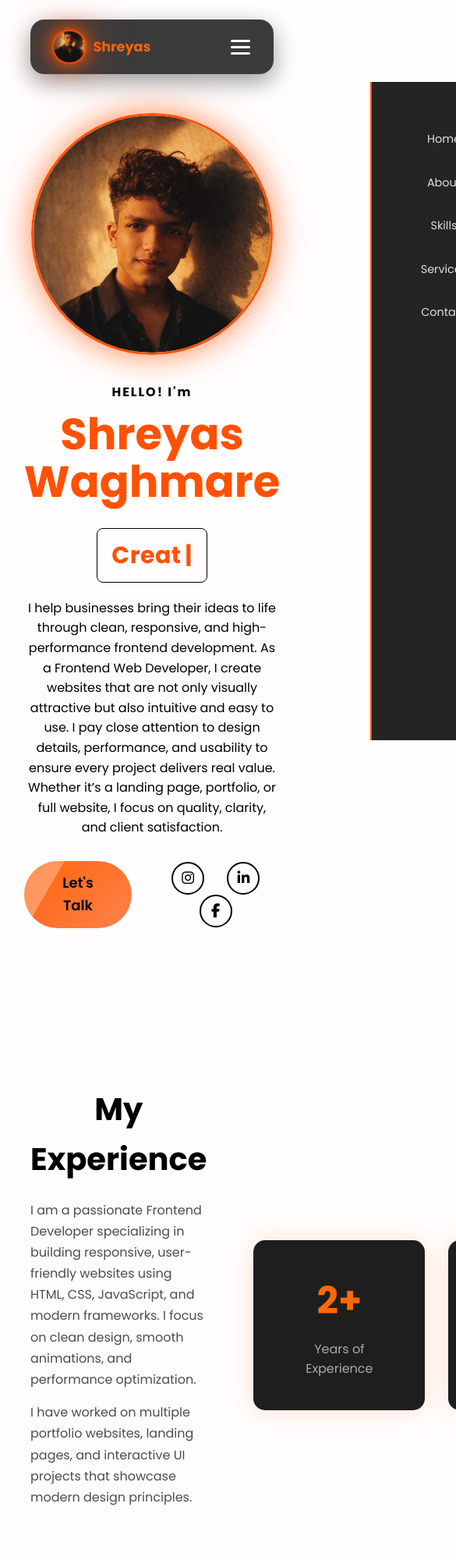
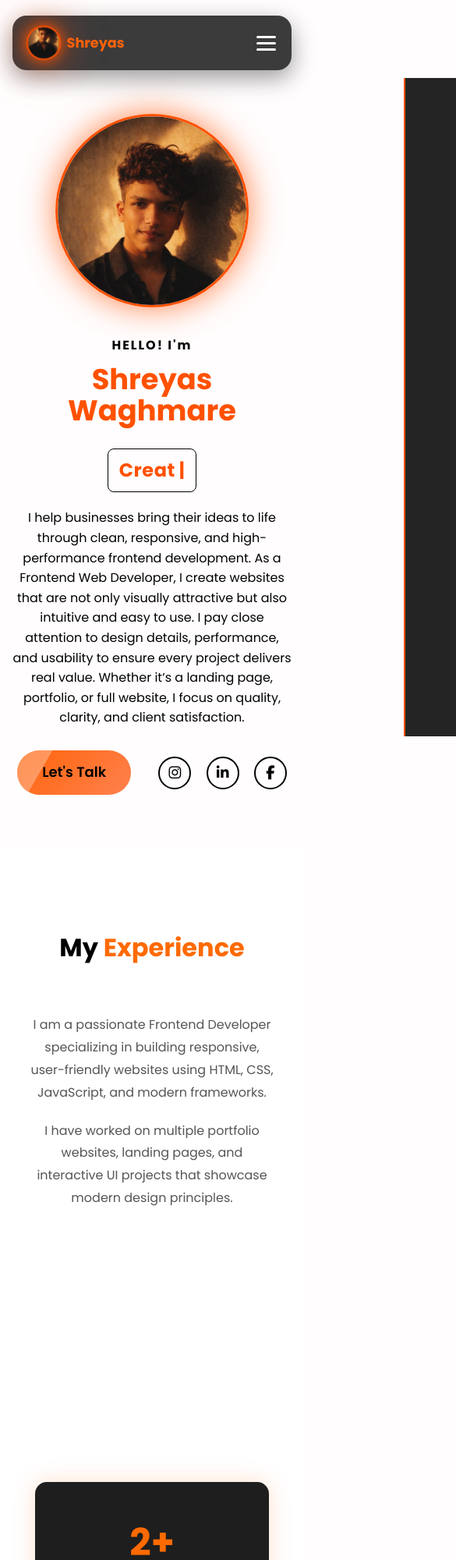
Before and after one commit to shreyaswaghmare0210/ShreyasWaghmarePortfolio, a plain HTML site: page index.html in a window 390 px wide. Shown: the top 2000 px of the page at 78% size, 585 px wide, since content can reach past the window. Drawn offline with Linux system fonts and the light colour scheme.

Commit message:
Completed

```diff
--- a/index.html
+++ b/index.html
@@ -2,17 +2,11 @@
 <html lang="en">
 <head>
     <meta charset="UTF-8" />
-    <meta name="viewport" content="width=device-width, initial-scale=1.0" />
+    <meta name="viewport" content="width=device-width, initial-scale=1.0, user-scalable=no" />
     <title>Shreyas Waghmare | Portfolio</title>
     <link href="https://fonts.googleapis.com/css2?family=Poppins:wght@300;400;600;700&display=swap" rel="stylesheet">
-    <link rel="stylesheet" href="https://cdnjs.cloudflare.com/ajax/libs/font-awesome/6.5.0/css/all.min.css">
     <link rel="stylesheet" href="style.css">
-    <link
-  rel="stylesheet"
-  href="https://cdnjs.cloudflare.com/ajax/libs/font-awesome/6.5.1/css/all.min.css"
-/>
-
-    <meta name="viewport" content="width=device-width, initial-scale=1.0, user-scalable=no">
+    <link rel="stylesheet" href="https://cdnjs.cloudflare.com/ajax/libs/font-awesome/6.5.1/css/all.min.css"/>
     <script>
   if ('scrollRestoration' in history) {
     history.scrollRestoration = 'manual';
@@ -92,12 +86,15 @@
 
 <section class="experience-section">
 
+  <!-- Heading upar center me -->
+  <h2 class="section-title">My <span>Experience</span></h2>
+
+  <div class="experience-wrapper">
+
     <div class="experience-content">
-    <h2 align="center">My Experience</h2>
       <p>
         I am a passionate Frontend Developer specializing in building responsive,
         user-friendly websites using HTML, CSS, JavaScript, and modern frameworks.
-      I focus on clean design, smooth animations, and performance optimization.
       </p>
 
       <p>
@@ -106,16 +103,18 @@
       </p>
     </div>
 
-  <div class="stats-section" id="stats">
+    <div class="stats-section">
       <div class="stat-card">
-      <h2><span class="counter" data-target="2">0</span>+</h2>
+        <h2><span class="counter" data-target="2">2</span>+</h2>
         <p>Years of Experience</p>
       </div>
 
       <div class="stat-card">
-      <h2><span class="counter" data-target="20">0</span>+</h2>
+        <h2><span class="counter" data-target="20">20</span>+</h2>
         <p>Projects Completed</p>
       </div>
+    </div>
+
   </div>
 
 </section>
@@ -369,7 +368,7 @@
 <section id="contact">
   <div class="contact-container">
     <h2>Contact Me</h2>
-    <form id="contact-form" action="#" method="POST">
+    <form id="contact-form" action="https://formspree.io/f/xojnkppz" method="POST">
 
       <div class="form-group">
         <label for="name"></label>
@@ -391,6 +390,6 @@
   </div>
 </section>
 
-    <script src="script.js"></script>
+    <script src="script.js" defer></script>
 </body>
 </html>
--- a/script.js
+++ b/script.js
@@ -140,7 +140,7 @@
 });
 
 const counters = document.querySelectorAll(".counter");
-const statsSection = document.getElementById("stats");
+const statsSection = document.querySelector(".stats-section");
 
 let started = false;
 
--- a/style.css
+++ b/style.css
@@ -7,12 +7,8 @@
 
         /* Smooth scrolling effect */
         html {
-            scroll-behavior: smooth * 100;
+            scroll-behavior: smooth;
         }
-
-        a {
-  scroll-behavior: smooth;
-}
 
 
         * {
@@ -27,19 +23,6 @@
             color: var(--text-main);
             line-height: 1.6;
             overflow-x: hidden;
-        }
-
-        /* --- Navigation --- */
-        nav {
-            display: flex;
-            justify-content: space-between;
-            align-items: center;
-            padding: 0 8%;
-            background: rgba(0, 0, 0, 0.95);
-            position: sticky;
-            top: 0;
-            z-index: 1000;
-            height: 80px;
         }
 
         .logo {
@@ -198,7 +181,10 @@
             object-fit: cover;
             object-position: top;
             border: 3px solid var(--accent-color);
-            box-shadow: 0 0 20px rgba(255, 81, 0, 0.6), 0 0 40px rgba(255, 81, 0, 0.4, 0 0 80px rgba(255, 81, 0, 0.2));
+            box-shadow:
+                0 0 20px rgba(255, 81, 0, 0.6),
+                0 0 40px rgba(255, 81, 0, 0.4),
+                0 0 80px rgba(255, 81, 0, 0.2);
             transition: all 0.4s ease-in-out;
         }
 
@@ -211,7 +197,6 @@
             box-shadow: 0 0 30px rgba(255, 81, 0, 0.8), 0 0 60px rgba(255, 81, 0, 0.6), 0 0 100px rgba(255, 81, 0, 0.4);
         }
 
-        .section-title { font-size: 2.5rem; margin-bottom: 50px; text-align: center; }
         .section-title span { color: var(--accent-color); }
 
         /* --- Skills --- */
@@ -240,7 +225,7 @@
         }
 
         .service-card {
-  background: #ffffff;
+  background: #3a3737;
   color: #000;
   padding: 35px 25px;
   text-align: center;
@@ -253,8 +238,8 @@
 .service-card img {
   width: 200px;
   height: 200px;
-  object-fit: contain;
-  margin-bottom: 20px;
+  border-radius: 18px;
+  margin-bottom: 18px;
   transition: transform 0.4s ease;
 }
 
@@ -292,16 +277,6 @@
 .fade-up.delay-3 { animation-delay: 0.6s; }
 .fade-up.delay-4 { animation-delay: 0.8s; }
 
-.reveal {
-  opacity: 0;
-  transform: translateY(50px);
-  transition: 1s ease;
-}
-
-.reveal.active {
-  opacity: 1;
-  transform: translateY(0);
-}
 
 .hero-content h1 span {
   text-shadow: 0 0 10px rgba(255,81,0,0.4);
@@ -320,16 +295,6 @@
 #about p {
   color: #ccc;
 }
-
-#servises {
-  background: #111;
-  color: #fff;
-}
-
-#about p {
-  color: #ccc;
-}
-
 
 .reveal {
   opacity: 0;
@@ -450,15 +415,6 @@
   }
 }
 
-.page-border {
-  min-height: 100vh;
-  border: 12px solid #FF5100;   /* ← change size & color */
-  box-sizing: border-box;
-  margin: 15px;               /* space from browser edge */
-  border-radius: 25px;        /* rounded corners */
-  overflow: hidden;
-}
-
 
 .type-box {
   margin-top: 18px;
@@ -483,7 +439,6 @@
 #typed-text {
   color: var(--accent-color);
   display: inline-block;
-  width: 260;
   font-weight: 800;
   letter-spacing: 0.5px;
 }
@@ -506,11 +461,6 @@
   animation: blink 1s infinite;
 }
 
-@keyframes blink {
-  0%, 50%, 100% { opacity: 1; }
-  25%, 75% { opacity: 0; }
-}
-
 
 .hero-actions {
   margin-top: 30px;
@@ -523,7 +473,7 @@
 .cta-area{
   display: flex;
   align-items: center;
-  gap: 20;
+  gap: 20px;
 }
 
 .talk-btn{
@@ -583,11 +533,58 @@
 }
 
 
+/* ===== EXPERIENCE SECTION ===== */
+
+.experience-section {
+  padding: 100px 10%;
+  background: #fff;
+}
+
+/* ===== HEADING ===== */
+
+.section-title {
+  text-align: center;
+  font-size: 42px;
+  margin-bottom: 60px;
+  font-weight: 700;
+}
+
+.section-title span {
+  color: #ff6a00;
+}
+
+/* ===== WRAPPER (TEXT + STATS) ===== */
+
+.experience-wrapper {
+  display: flex;
+  justify-content: space-between;
+  align-items: center;
+  gap: 60px;
+  flex-wrap: wrap;
+}
+
+/* ===== LEFT CONTENT ===== */
+
+.experience-content {
+  flex: 1 1 500px;
+}
+
+.experience-content p {
+  color: #555;
+  margin-bottom: 20px;
+  line-height: 1.8;
+  font-size: 16px;
+}
+
+/* ===== STATS SECTION ===== */
+
 .stats-section {
   display: flex;
   gap: 30px;
-  margin-top: 60px;
+  flex-wrap: wrap;
 }
+
+/* ===== STAT CARD ===== */
 
 .stat-card {
   background: #1e1e1e;
@@ -596,6 +593,7 @@
   width: 220px;
   text-align: center;
   box-shadow: 0 0 30px rgba(255, 106, 0, 0.2);
+  transition: all 0.3s ease;
 }
 
 .stat-card:hover {
@@ -603,7 +601,6 @@
   border: 1px solid rgba(255, 106, 0, 0.6);
   box-shadow: 0 0 30px rgba(255, 106, 0, 0.3);
 }
-
 
 .stat-card h2 {
   font-size: 48px;
@@ -613,31 +610,21 @@
 
 .stat-card p {
   color: #aaa;
+  font-size: 14px;
 }
 
+/* ===== MOBILE RESPONSIVE ===== */
 
-.experience-section {
-  display: flex;
-  justify-content: space-between;
-  align-items: center;
-  gap: 60px;
-  padding: 100px 10%;
-  position: relative;
-}
+@media (max-width: 768px) {
+  .experience-wrapper {
+    flex-direction: column;
+    text-align: center;
+  }
 
-.experience-content {
-  flex: 1;
-}
-
-.experience-content h2 {
-  font-size: 40px;
-  margin-bottom: 20px;
-}
-
-.experience-content p {
-  color: rgba(0, 0, 0, 0.7);
-  margin-bottom: 15px;
-  line-height: 1.7;
+  .stats-section {
+    justify-content: center;
+    margin-top: 40px;
+  }
 }
 
 /* ===== Mobile Styles ===== */
@@ -894,6 +881,7 @@
   backdrop-filter: blur(14px);
   border-radius: 18px;
   padding: 30px 20px;
+  margin-top: 5px;
   box-shadow: 0 10px 30px rgba(0,0,0,0.4);
   scroll-snap-align: start;
   transition: transform 0.3s ease;
@@ -915,8 +903,8 @@
 }
 
 .client-info img {
-  width: 60px;
-  height: 60px;
+  width: 250px;
+  height: 250px;
   border-radius: 50%;
   object-fit: cover;
   margin-bottom: 10px;
@@ -943,9 +931,18 @@
 
 /* ===== Responsive ===== */
 @media (max-width: 768px) {
+
+  .testimonials-slider {
+    flex-direction: column;   /* 👈 stack vertically */
+    overflow-x: hidden;       /* 👈 scroll hatao */
+    gap: 20px;
+  }
+
   .testimonial {
-    flex: 0 0 80%;
+    flex: none;
+    width: 100%;
   }
+
 }
 
 
@@ -1127,3 +1124,96 @@
     font-size: 0.9rem;
   }
 }
+
+
+img {
+  max-width: 100%;
+  height: auto;
+}
+
+section {
+  padding: 100px 8%;
+}
+
+@media (max-width: 1200px) {
+  section {
+    padding: 90px 6%;
+  }
+}
+
+@media (max-width: 992px) {
+  section {
+    padding: 80px 5%;
+  }
+}
+
+@media (max-width: 576px) {
+  section {
+    padding: 70px 4%;
+  }
+}
+
+@media (max-width: 992px) {
+  .hero-content p {
+    max-width: 100%;
+  }
+
+  .cta-area {
+    justify-content: center;
+    flex-wrap: wrap;
+  }
+
+  .social-icons a {
+    margin-left: 15px;
+  }
+}
+
+@media (max-width: 576px) {
+  .hero-content h1 {
+    font-size: 2.3rem;
+  }
+
+  .section-title {
+    font-size: 2rem;
+  }
+
+  .type-box {
+    font-size: 1rem;
+    padding: 8px 14px;
+  }
+
+  .glow-img-wrap {
+    width: 240px;
+    height: 240px;
+  }
+}
+
+@media (max-width: 768px) {
+  .nav-inner {
+    width: 92%;
+    padding: 0 20px;
+  }
+}
+
+@media (max-width: 576px) {
+  .stat-card {
+    width: 100%;
+    max-width: 300px;
+  }
+}
+
+@media (max-width: 768px) {
+  .pricing-card.popular {
+    transform: none;
+  }
+}
+
+@media (max-width: 768px) {
+  .type-box {
+    min-height: 55px;
+  }
+
+  #typed-text {
+    white-space: normal;   /* mobile me wrap allow */
+  }
+}
```
Lines whose indentation alone changed are shown as unchanged.
